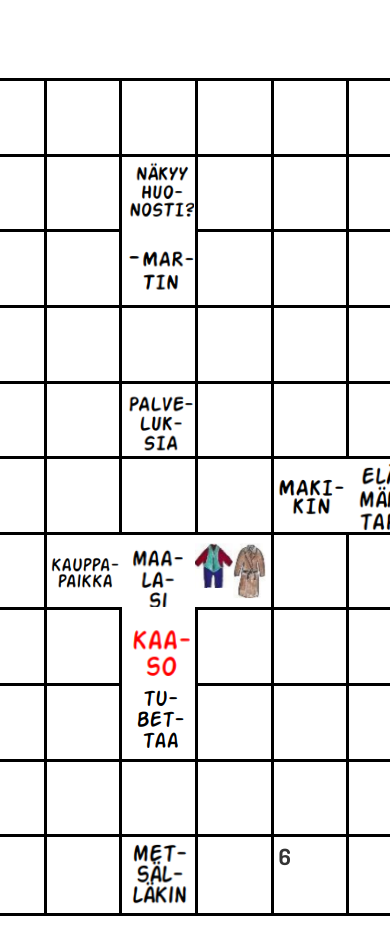
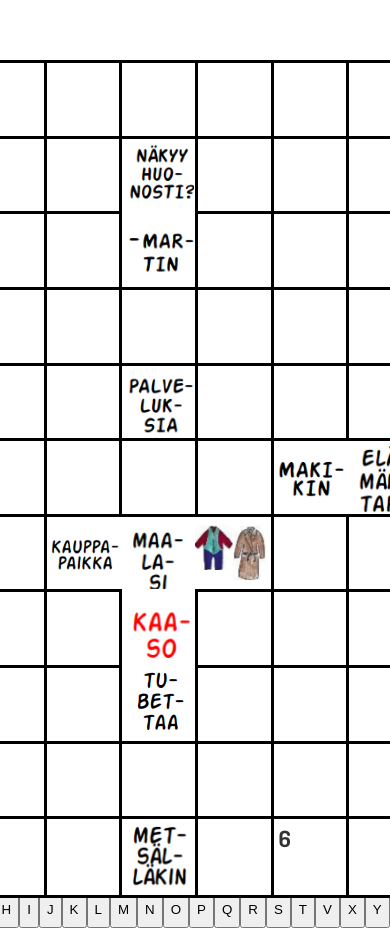
Before and after one commit to DeveloperWizard83/ristikko2021, a React (Vite) app: page / in a window 390 px wide. Shown: the part 178-1106 px from the top of the page. Built offline with nearby package versions, Linux system fonts and the light colour scheme.

Commit message:
Mobiilikomponentit luotu

```diff
--- a/src/CrosswordGrid.jsx
+++ b/src/CrosswordGrid.jsx
@@ -1,6 +1,6 @@
 import React, { useState,useEffect, useRef } from 'react';
 import './CrosswordGrid.css';
-
+import CustomKeyboard from './CustomKeyboard';
 
 const specialClassMapping = {
     15: 'special-1',
@@ -118,6 +118,23 @@ function CrosswordGrid() {
 
         setSelectedItemId(nextIndex + 1); // Update the selected item state
     };
+    const handleCustomKeyPress = (key) => {
+        if (!selectedItemId) return;
+
+        let updatedContent = { ...gridContentRef.current };
+
+        if (key === 'Poista kirjain') { // Handle delete key
+            updatedContent[selectedItemId] = '';
+            moveGridItemFocus(-1);
+        } else { // Handle letter keys
+            updatedContent[selectedItemId] = key;
+            moveGridItemFocus(1);
+        }
+
+        gridContentRef.current = updatedContent;
+        setGridVectors(createGridVectors());
+        window.localStorage.setItem('gridContent', JSON.stringify(updatedContent));
+    };
 
     const handleKeyPress = (event) => {
         if (!selectedItemId) return;
@@ -142,6 +159,7 @@ function CrosswordGrid() {
         } else if (/^[a-zA-ZÖÄÅöäå]$/.test(event.key)) {
             updatedContent[selectedItemId] = event.key.toUpperCase();
             gridContentRef.current = updatedContent;
+
             setGridVectors(createGridVectors());
             moveGridItemFocus(1);
         }
@@ -210,6 +228,7 @@ function CrosswordGrid() {
                     );
                 })}
             </div>
+            <CustomKeyboard onKeyPress={handleCustomKeyPress} />
         </div>
     );
 }
--- /dev/null
+++ b/src/CustomKeyboard.css
@@ -0,0 +1,10 @@
+.custom-keyboard {
+    display: none;
+}
+
+@media (max-width: 600px) { /* Adjust the width as per your requirements */
+    .custom-keyboard {
+        display: flex;
+        /* Add more styles to arrange the keys as needed */
+    }
+}
--- /dev/null
+++ b/src/CustomKeyboard.jsx
@@ -0,0 +1,19 @@
+import React from 'react';
+import './CustomKeyboard.css';
+
+function CustomKeyboard({ onKeyPress }) {
+    const keys = ['A', 'B', 'C', 'D','E','F','G','H','I','J','K','L','M','N','O','P','Q','R','S','T','V','X','Y','Z','Å','Ä','Ö', 'Poista kirjain'];
+
+    return (
+        <div className="custom-keyboard">
+            {keys.map(key => (
+                <button key={key} onClick={() => onKeyPress(key)}>
+                    {key}
+                </button>
+            ))}
+        </div>
+    );
+}
+
+
+export default CustomKeyboard;
```
Lines whose indentation alone changed are shown as unchanged.
